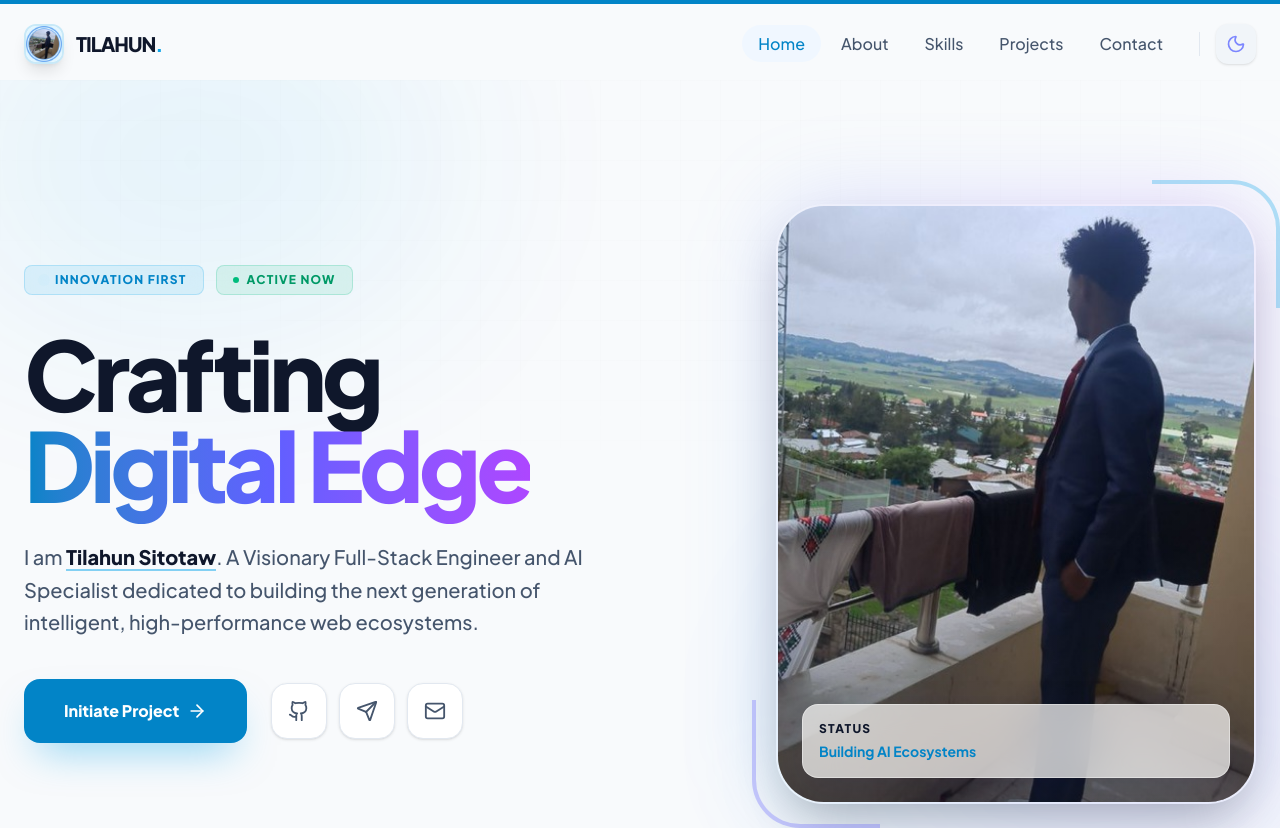
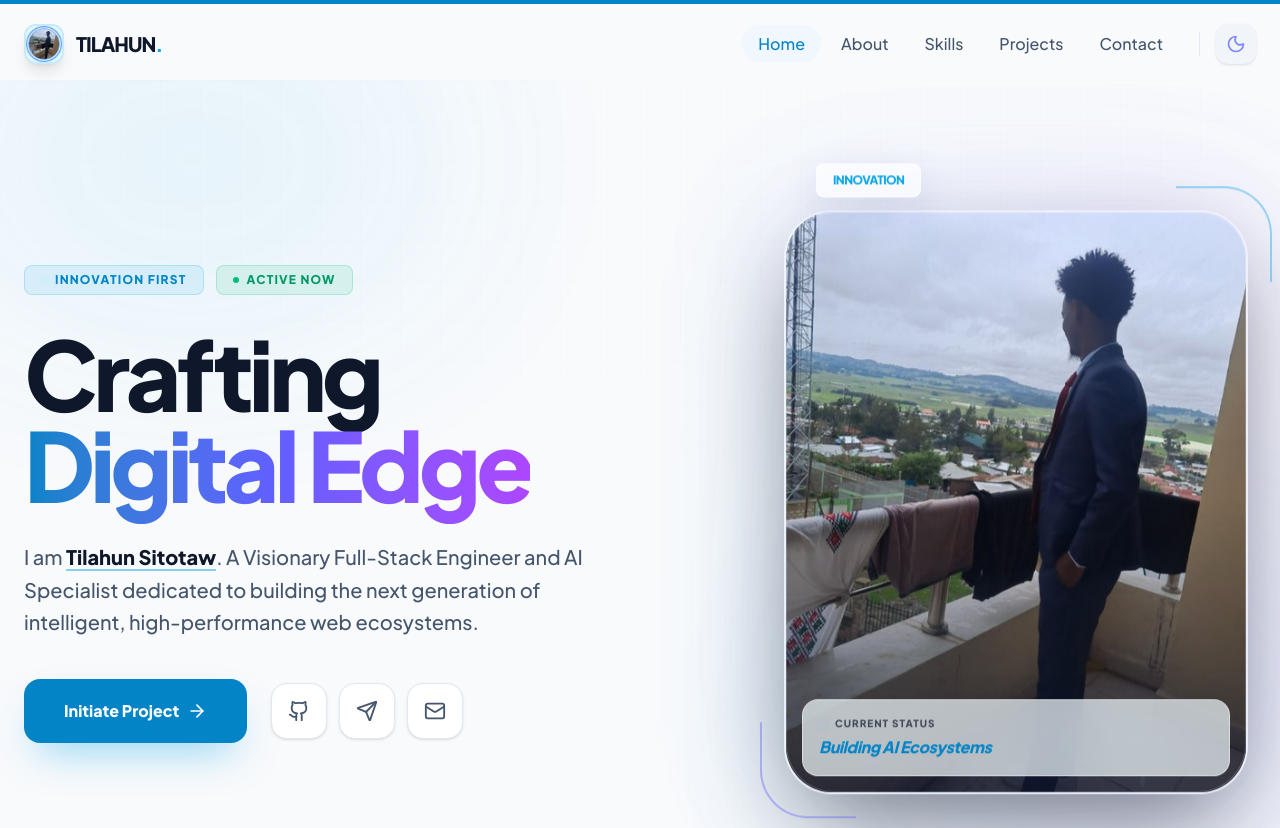
Before and after one commit to Tilahun-Sitotaw/Portfolio-, a React (Vite) app: page /#/ in a window 1280 px wide. Shown: the top 828 px of the page. Built offline with nearby package versions, Linux system fonts and the light colour scheme.

Commit message:
UI: Added premium floating animation and glow effects to Hero image

```diff
--- a/src/components/Hero.jsx
+++ b/src/components/Hero.jsx
@@ -88,33 +88,66 @@ const Hero = () => {
                 </motion.div>
 
                 <motion.div
-                    initial={{ opacity: 0, scale: 0.9 }}
-                    animate={{ opacity: 1, scale: 1 }}
-                    transition={{ duration: 1.2, ease: "easeOut" }}
+                    initial={{ opacity: 0, scale: 0.9, y: 30 }}
+                    animate={{ opacity: 1, scale: 1, y: 0 }}
+                    transition={{ duration: 1.2, ease: [0.22, 1, 0.36, 1] }}
                     className="relative flex justify-center lg:justify-end"
                 >
-                    <div className="relative w-full aspect-[4/5] max-w-[480px]">
-                        {/* Layered Glass Frame */}
-                        <div className="absolute inset-0 bg-gradient-to-tr from-primary-500/20 to-purple-500/20 rounded-[3rem] blur-2xl -z-10 animate-glow"></div>
-                        <div className="relative h-full w-full rounded-[3rem] overflow-hidden border-2 border-white/20 dark:border-white/10 shadow-2xl backdrop-blur-md">
+                    <motion.div
+                        animate={{
+                            y: [0, -15, 0],
+                        }}
+                        transition={{
+                            duration: 5,
+                            repeat: Infinity,
+                            ease: "easeInOut"
+                        }}
+                        className="relative w-full aspect-[4/5] max-w-[480px] p-2"
+                    >
+                        {/* Advanced Aura/Glow Glow */}
+                        <div className="absolute inset-0 bg-gradient-to-tr from-primary-500/30 via-indigo-500/20 to-purple-500/30 rounded-[3rem] blur-3xl opacity-50 animate-pulse"></div>
+                        <div className="absolute -inset-4 bg-primary-500/10 rounded-[4rem] blur-[80px] opacity-30 animate-pulse animation-delay-2000"></div>
+
+                        {/* Image Container with Premium Frame */}
+                        <div className="relative h-full w-full rounded-[3rem] overflow-hidden border-2 border-white/20 dark:border-white/10 shadow-[0_40px_100px_-20px_rgba(0,0,0,0.5)] backdrop-blur-sm group">
                             <img
                                 src="/images/profile.jpg"
                                 alt="Tilahun Sitotaw"
-                                className="w-full h-full object-cover scale-110 group-hover:scale-125 transition-transform duration-1000 ease-in-out"
+                                className="w-full h-full object-cover group-hover:scale-110 transition-transform duration-1000 ease-in-out"
                             />
-                            <div className="absolute inset-0 bg-gradient-to-t from-slate-900/60 dark:from-[#050b1a] via-transparent to-transparent opacity-60"></div>
 
-                            {/* Floating Stats or Tech Tag */}
-                            <div className="absolute bottom-6 left-6 right-6 p-4 glass rounded-2xl border border-white/20 dark:border-white/10">
-                                <p className="text-slate-900 dark:text-white font-black text-xs uppercase tracking-widest mb-1">Status</p>
-                                <p className="text-primary-600 dark:text-primary-400 font-bold text-sm">Building AI Ecosystems</p>
+                            {/* Sophisticated Overlays */}
+                            <div className="absolute inset-0 bg-gradient-to-t from-slate-900/80 dark:from-[#050b1a] via-transparent to-transparent opacity-80"></div>
+                            <div className="absolute inset-0 ring-1 ring-inset ring-white/20 rounded-[3rem]"></div>
+
+                            {/* Premium Status Badge */}
+                            <div className="absolute bottom-4 left-4 right-4 p-4 glass rounded-2xl border border-white/20 dark:border-white/10 overflow-hidden">
+                                <div className="absolute inset-0 bg-primary-500/5 animate-pulse"></div>
+                                <div className="relative z-10 flex flex-col gap-1">
+                                    <div className="flex items-center gap-2">
+                                        <span className="w-2 h-2 bg-primary-500 rounded-full animate-ping"></span>
+                                        <p className="text-slate-900 dark:text-white font-black text-[10px] uppercase tracking-widest opacity-70">Current Status</p>
+                                    </div>
+                                    <p className="text-primary-600 dark:text-primary-400 font-extrabold text-sm sm:text-base tracking-tight italic">
+                                        Building AI Ecosystems
+                                    </p>
+                                </div>
                             </div>
                         </div>
 
-                        {/* Abstract Decor */}
-                        <div className="absolute -top-6 -right-6 w-32 h-32 border-t-4 border-r-4 border-primary-500/30 rounded-tr-[3rem]"></div>
-                        <div className="absolute -bottom-6 -left-6 w-32 h-32 border-b-4 border-l-4 border-indigo-500/30 rounded-bl-[3rem]"></div>
-                    </div>
+                        {/* High-Tech Decorative Accents */}
+                        <div className="absolute -top-4 -right-4 w-24 h-24 border-t-2 border-r-2 border-primary-500/40 rounded-tr-[3rem]"></div>
+                        <div className="absolute -bottom-4 -left-4 w-24 h-24 border-b-2 border-l-2 border-indigo-500/40 rounded-bl-[3rem]"></div>
+
+                        {/* Floating Tech Badges (Abstract Labels) */}
+                        <motion.div
+                            animate={{ y: [0, 8, 0] }}
+                            transition={{ duration: 3, repeat: Infinity, ease: "easeInOut" }}
+                            className="absolute -top-10 left-10 py-2 px-4 glass rounded-lg border border-white/20 dark:border-white/10 text-xs font-black text-primary-500 dark:text-primary-400 uppercase tracking-tighter"
+                        >
+                            Innovation
+                        </motion.div>
+                    </motion.div>
                 </motion.div>
             </div>
         </section>
```
